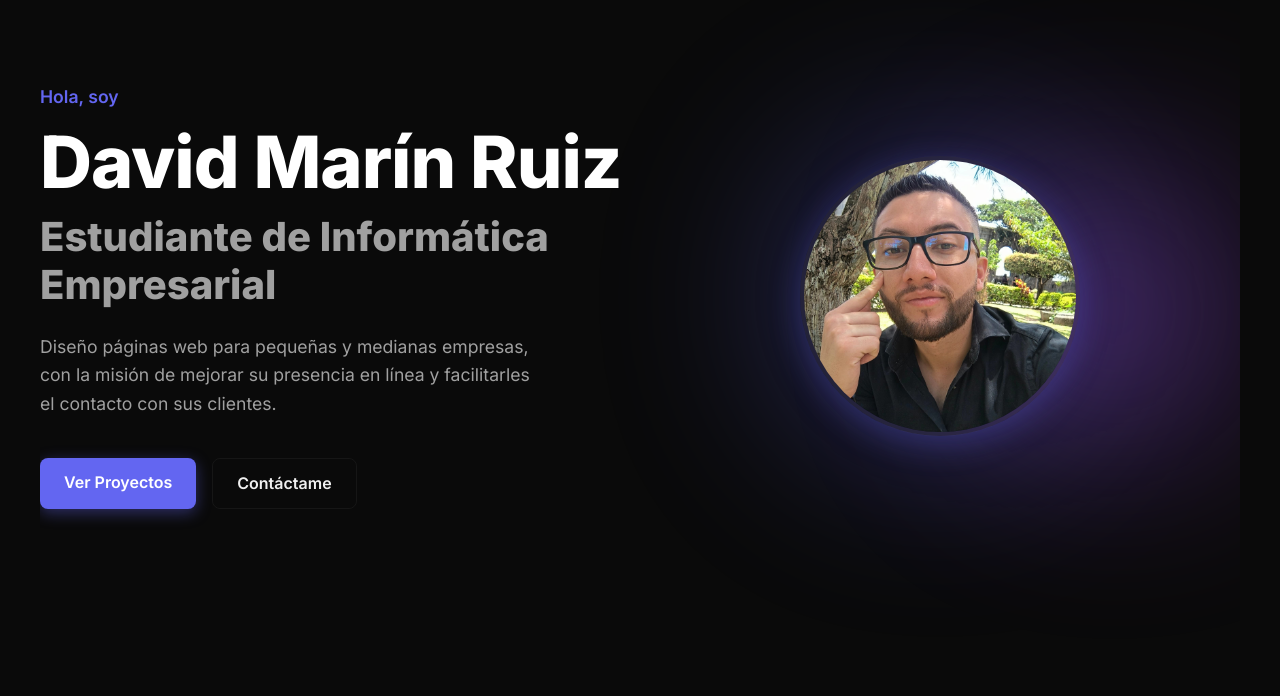
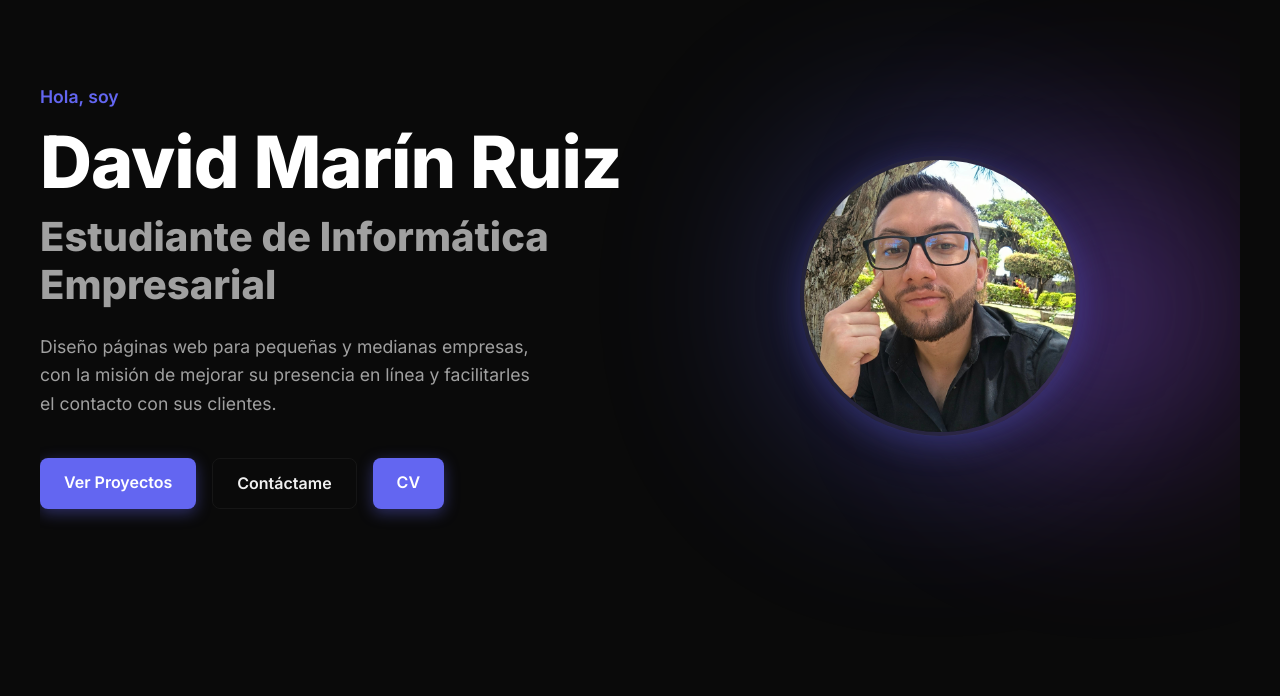
Before and after one commit to David-T03/david-t03.github.io, a React (Vite) app: page / in a window 1280 px wide. Shown: the part 104-800 px from the top of the page. Built offline with nearby package versions, Linux system fonts and the light colour scheme.

Commit message:
CV agregado

```diff
--- a/src/components/Hero.jsx
+++ b/src/components/Hero.jsx
@@ -15,6 +15,7 @@
         <div className="hero-cta">
           <a href="#projects" className="btn btn-primary">Ver Proyectos</a>
           <a href="#contact" className="btn btn-outline">Contáctame</a>
+          <a href="/CV.pdf" target="_blank" rel="noopener noreferrer" className="btn btn-primary">CV</a>
         </div>
       </div>
       <div className="hero-graphic animate-fade-in" style={{ animationDelay: '0.2s' }}>
```
Also changed, not shown: 1 other file (tests, documents, lock files or other folders).
